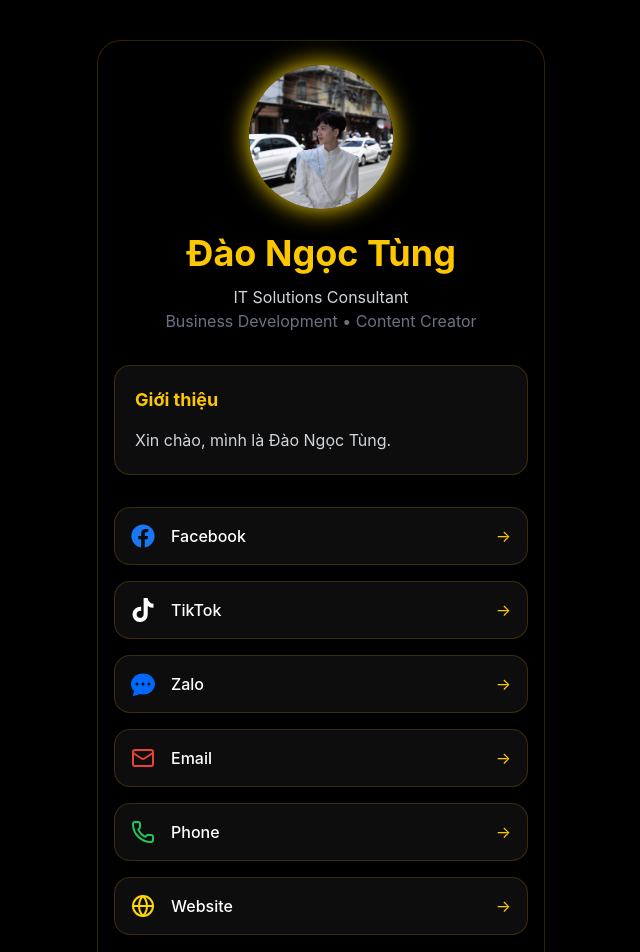
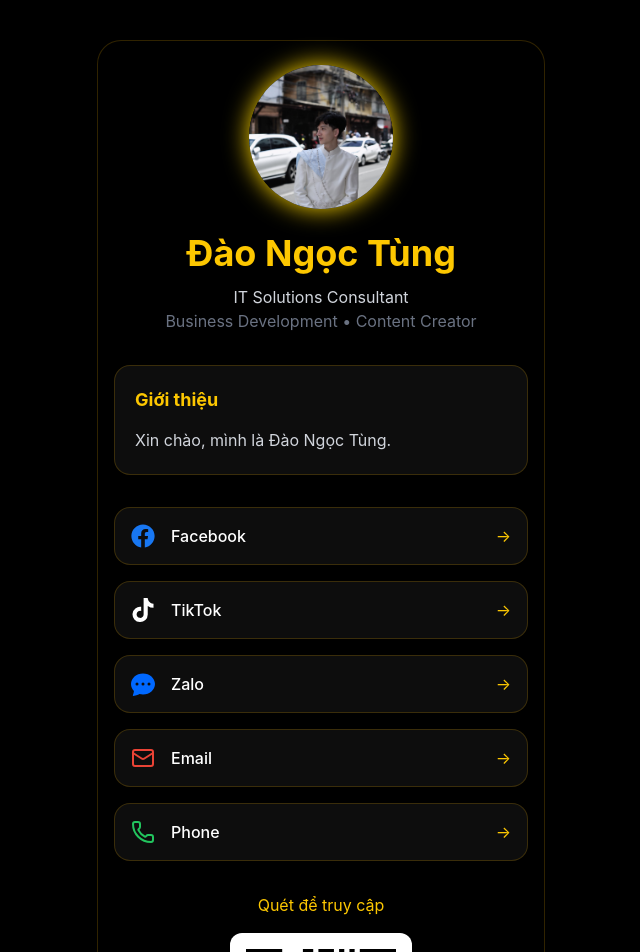
Before and after one commit to ngoctungfe-cpu/my-profile, a React (Vite) app: page / in a window 1280 px wide. Shown: the top 952 px of the page, without its empty margins (319-959 px from the left). Built offline with nearby package versions, Linux system fonts and the light colour scheme.

Commit message:
hide website button

```diff
--- a/src/data/profile.js
+++ b/src/data/profile.js
@@ -51,9 +51,9 @@
     url: "tel:+84383156537",
   },
 
-  {
-    title: "Website",
-    icon: Globe,
-    url: "https://my-profile-two-xi.vercel.app",
-  },
+  //{
+    //title: "Website",
+   // icon: Globe,
+   // url: "https://my-profile-two-xi.vercel.app",
+  //},
 ];
```
